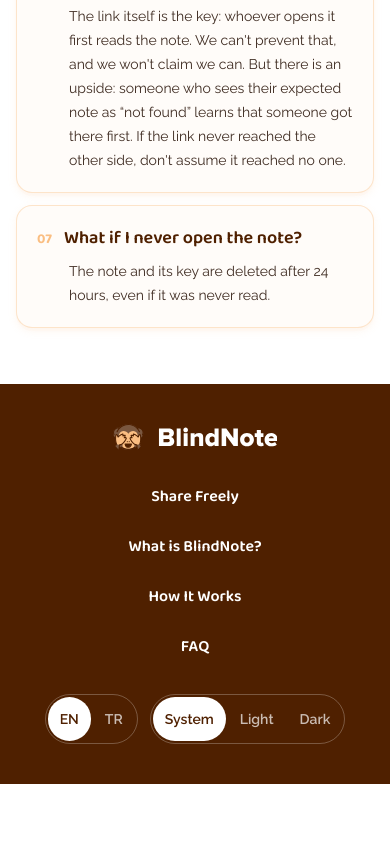
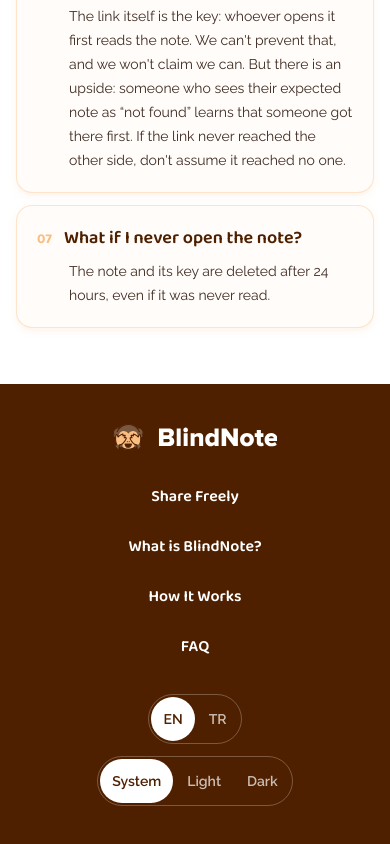
Before and after one commit to blindnote/blindnote, a React (Vite) app in the folder client/: page / in a window 390 px wide. Shown: the part 3743-4587 px from the top of the page. Before the commit the page ends 4527 px from the top, so only its background shows below. Built offline with nearby package versions, Linux system fonts and the light colour scheme.

Commit message:
feat(client): stack the footer switchers on narrow screens
At phone width the language and theme switchers each take their own centred
row instead of cramming onto one line, which also keeps them clear of the
back-to-top button; they sit side by side from sm up.

```diff
--- a/client/src/components/SiteFooter.tsx
+++ b/client/src/components/SiteFooter.tsx
@@ -36,7 +36,7 @@ export function SiteFooter(props: SiteFooterProps) {
             ))}
           </ul>
         </nav>
-        <div className="flex flex-wrap items-center justify-center gap-3">
+        <div className="flex flex-col items-center gap-3 sm:flex-row sm:flex-wrap sm:gap-4">
           <LanguageSwitcher tone="dark" size="md" />
           <ThemeSwitcher tone="dark" size="md" />
         </div>
```
